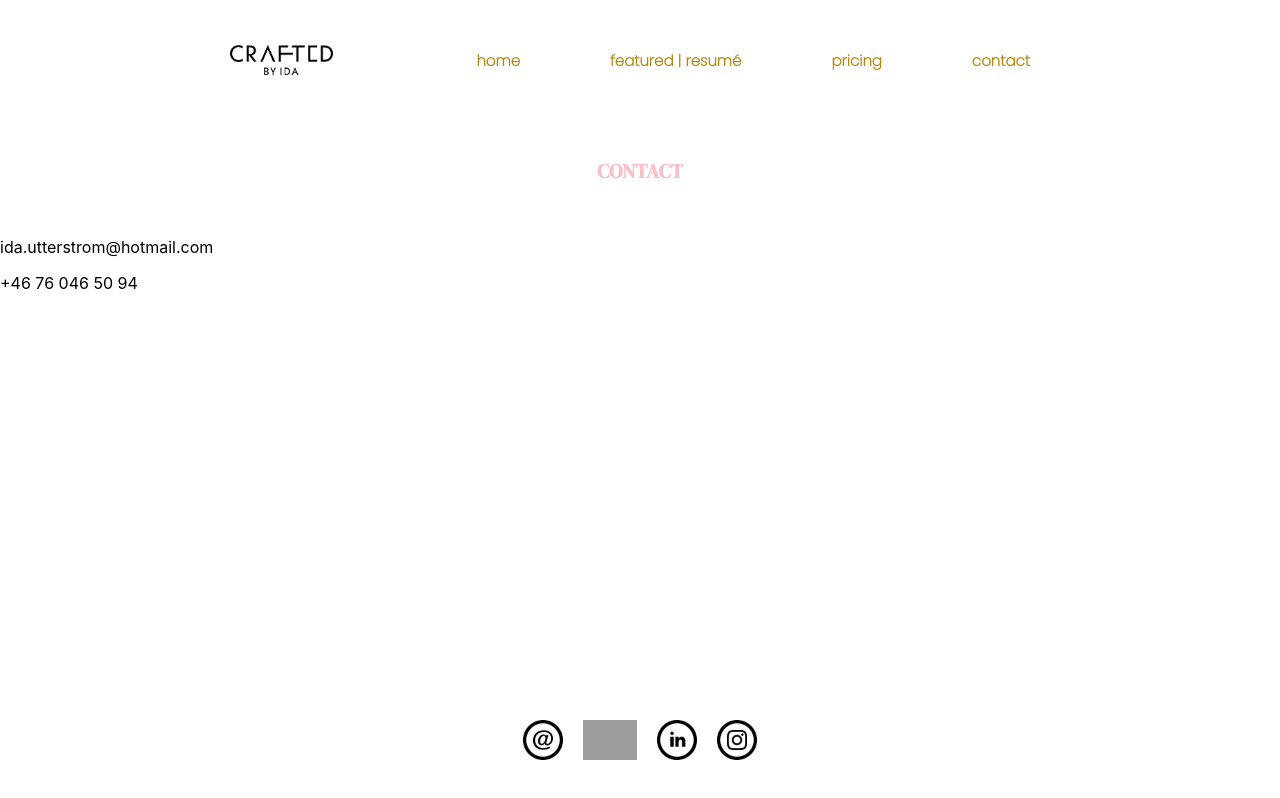
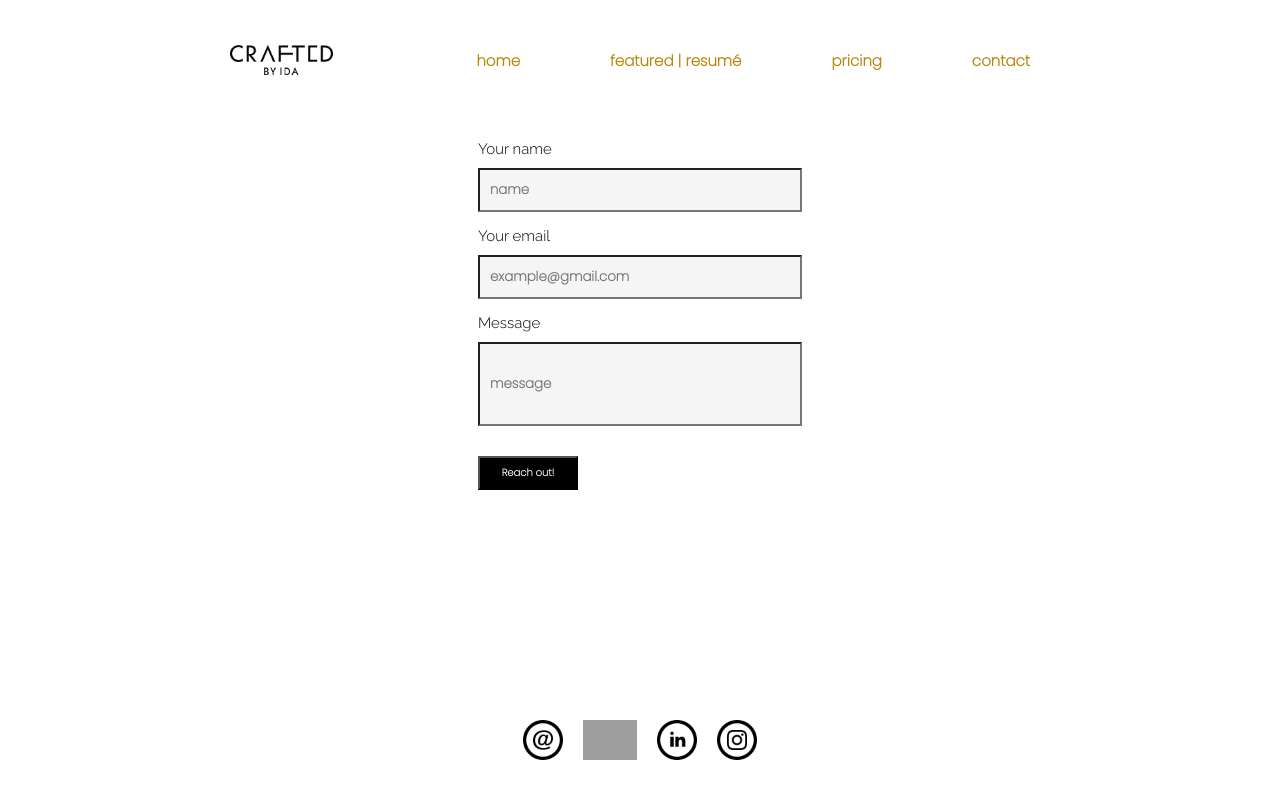
Before and after one commit to Idautterstrom/idautterstrom, a React (Create React App) app: page /contact in a window 1280 px wide. Built offline with nearby package versions, Linux system fonts and the light colour scheme; grey boxes are pictures that could not be loaded.

Commit message:
added form

```diff
--- a/src/components/pages/contact.js
+++ b/src/components/pages/contact.js
@@ -1,27 +1,48 @@
-import React from "react";
+import React, { useState } from "react";
+import "../styles/form.css";
 import styled from "styled-components";
 
-const HeaderContainer = styled.div`
+const Section = styled.section`
+  display: flex;
+  justify-content: center;
   padding: 20px;
 `;
 
-const Header = styled.h1`
-  font-family: "DM Serif Display", serif;
-  font-size: 20px;
-  text-align: center;
-  color: #fbbfca;
-`;
+const Contact = () => {
+  const [name, setName] = useState("");
+  const [email, setEmail] = useState("");
+  const [message, setMessage] = useState("");
 
-const Contact = () => {
   return (
-    <section>
-      <HeaderContainer>
-        <Header>CONTACT</Header>
-      </HeaderContainer>
-
-      <p>ida.utterstrom@hotmail.com</p>
-      <p>+46 76 046 50 94</p>
-    </section>
+    <Section>
+      <form className="form" data-netlify="true">
+        <label className="label">Your name</label>
+        <input
+          type="text"
+          value={name}
+          placeholder="name"
+          onChange={(e) => setName(e.target.value)}
+        />
+        <label className="label">Your email</label>
+        <input
+          type="email"
+          value={email}
+          placeholder="example@gmail.com"
+          onChange={(e) => setEmail(e.target.value)}
+        />
+        <label className="label">Message</label>
+        <input
+          className="message-input"
+          type="text"
+          value={message}
+          placeholder="message"
+          onChange={(e) => setMessage(e.target.value)}
+        />
+        <button className="submit-button" type="submit">
+          Reach out!
+        </button>
+      </form>
+    </Section>
   );
 };
 
--- a/src/components/pages/featured.js
+++ b/src/components/pages/featured.js
@@ -2,43 +2,23 @@ import React from "react";
 import styled from "styled-components";
 
 const Section = styled.section`
-  margin-left: 10%;
-  margin-right: 10%;
-  padding: 20px;
-`;
-const HeaderText = styled.p`
-  font-family: "raleway", serif;
-  font-size: 60px;
-  font-weight: bold;
-`;
-
-const HeaderContainer = styled.div`
-  display: flex;
-  border-bottom-style: double;
-  justify-content: center;
+  margin-left: 20px;
+  margin-right: 20px;
 `;
 
 const HeadContainer = styled.div`
   display: grid;
   grid-template-columns: 1fr 1fr;
-`;
-
-const SecondContainer = styled.div`
-  flex-direction: column;
-  border-right-style: double;
-  margin-top: 20px;
+  grid-gap: 10px;
 `;
 
 const Container = styled.a`
   display: flex;
   flex-direction: column;
   text-decoration: none;
-  border-radius: 10px;
-  box-shadow: 5px 5px 5px 5px whitesmoke;
-  margin-top: 20px;
-  margin-right: 20px;
-  margin-left: 40px;
   padding: 20px;
+  height: 150px;
+  background-color: black;
   animation-duration: 2s;
   animation-iteration-count: infinite;
   transform-origin: bottom;
@@ -57,43 +37,25 @@ const Container = styled.a`
 const Header = styled.p`
   font-family: "Raleway", serif;
   font-size: 20px;
-  text-align: right;
-  color: black;
+  text-align: center;
+  font-weight: bold;
+  color: white;
 `;
 
 const Text = styled.p`
   font-family: "Poppins", serif;
-  font-size: 12px;
-  text-align: right;
-  color: black;
+  font-size: 15px;
+  text-align: center;
+  margin-right: 10%;
+  margin-left: 10%;
+  color: white;
   margin-top: -5px;
 `;
-
-const Div = styled.div`
-  display: flex;
-  flex-direction: column;
-  margin-right: 10px;
-  margin-top: 20px;
-  margin-left: 20px;
-`;
-
-const AboutText = styled.p`
-  font-family: "poppins", serif;
-  font-size: 40px;
-  color: black;
-  margin-right: 100px;
-`;
-
-const SmallText = styled.p``;
 
 const Featured = () => {
   return (
     <Section>
-      <HeaderContainer>
-        <HeaderText>Welcome to my creative hub.</HeaderText>
-      </HeaderContainer>
       <HeadContainer>
-        <SecondContainer>
         <Container href="/resume">
           <Header>BUSINESS DEVELOPMENT | RESUMÉ</Header>
           <Text>
@@ -118,13 +80,6 @@ const Featured = () => {
           <Header>OTHER</Header>
           <Text>Projects & Hobbies</Text>
         </Container>
-        </SecondContainer>
-        <div>
-          <Div>
-            <AboutText>Welcome to my creative hub.</AboutText>
-            <SmallText>Some text about me</SmallText>
-          </Div>
-        </div>
       </HeadContainer>
     </Section>
   );
--- a/src/components/pages/subpages/leather.js
+++ b/src/components/pages/subpages/leather.js
@@ -12,12 +12,17 @@ const Section = styled.section`
 
 const TextContainer = styled.div`
   display: flex;
-  align-items: center;
+  flex-direction: column;
 `;
 
 const Text = styled.p`
   font-family: "Poppins", serif;
   font-size: 40px;
+`;
+
+const SmallText = styled.p`
+  font-family: "Poppins", serif;
+  font-size: 20px;
 `;
 
 const Leather = () => {
@@ -26,6 +31,18 @@ const Leather = () => {
     { url: "https://i.ibb.co/cTTLmwy/Computercase.jpg", title: "Computercase" },
     { url: "https://i.ibb.co/zPvzN26/Blackbag.jpg", title: "Black bag" },
     { url: "https://i.ibb.co/7451bNZ/Lightbag.jpg", title: "Beige bag" },
+    {
+      url: "https://i.ibb.co/ng7QKwN/1970-F5-D4-C603-43-EA-96-DC-B1-C09-DB04-D3-C-9-BE4-ECB0-850-C-4974-ABFA-E33-FC6-ED2406-2.jpg",
+      title: "Beige bag",
+    },
+    {
+      url: "https://i.ibb.co/5M4k6XL/E9-E70-AF0-B213-45-B1-AEDB-AF4-AE4-FDF9-E3-86941-EA2-167-B-4437-AA1-C-948-A9-DC54745.jpg",
+      title: "Beige bag",
+    },
+    {
+      url: "https://i.ibb.co/FbM93GF/F59-D016-E-3-A45-458-F-BCBC-B68-CCB0-D06-B9-990-C6103-7-A2-D-47-FD-B67-E-57725079-FB3-F.jpg",
+      title: "Beige bag",
+    },
   ];
 
   const containerStyles = {
@@ -44,6 +61,7 @@ const Leather = () => {
           Handmade leather products. Crafted from vegetable tanned ecological
           leather.
         </Text>
+        <SmallText>Price upon request.</SmallText>
       </TextContainer>
     </Section>
   );
--- /dev/null
+++ b/src/components/styles/form.css
@@ -0,0 +1,34 @@
+/* form */
+
+input {
+    display: flex;
+    width: 300px;
+    padding: 10px;
+    font-family: "Poppins", sans-serif;
+    font-weight: bold;
+    margin-bottom: 15px;
+    margin-top: 10px;
+    background-color: whitesmoke;
+  }
+
+  .message-input {
+    padding-top: 30px;
+    padding-bottom: 30px;
+  }
+
+  .label {
+    display: flex;
+    font-size: 15px;
+    font-family: "raleway", serif;
+  }
+
+  .submit-button {
+    font-family: "Poppins", sans-serif;
+    font-weight: bold;
+    width: 100px;
+    color: white;
+    padding: 7px;
+    margin-top: 15px;
+    font-size: 10px;
+    background-color: black;
+  }
```
Lines whose indentation alone changed are shown as unchanged.
